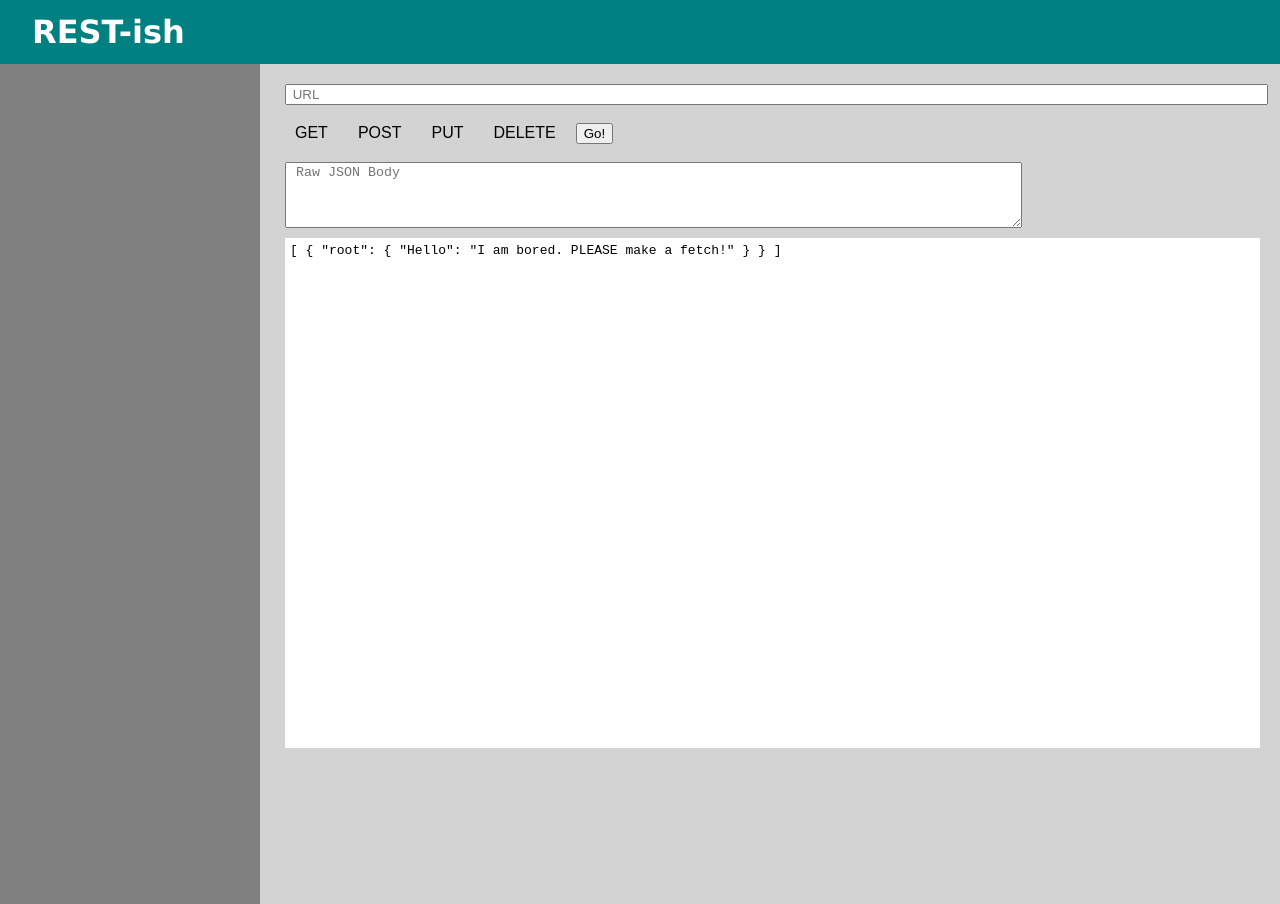
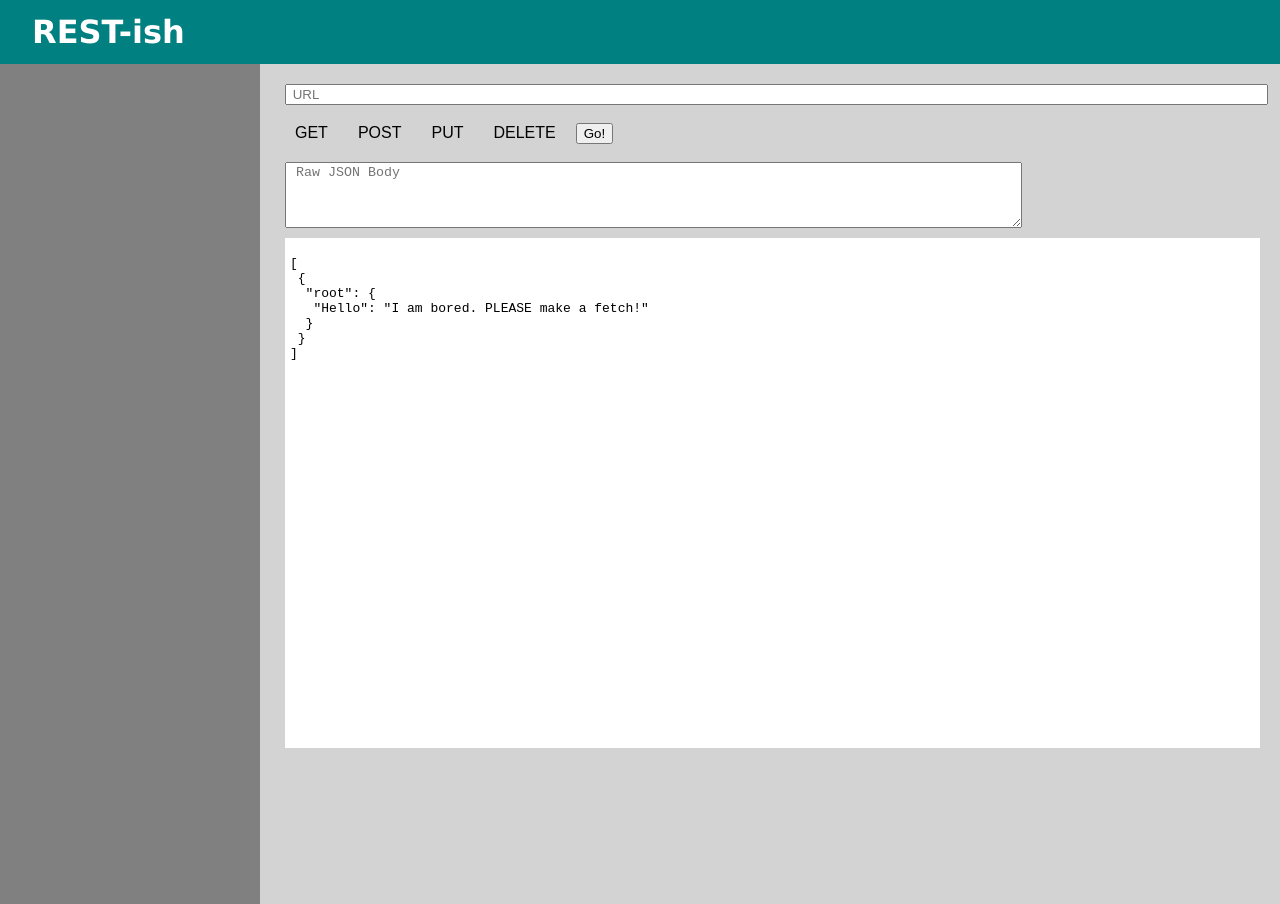
Before and after one commit to KatrinaCloyd/REST-y, a React app: page / in a window 1280 px wide. Shown: the top 904 px of the page. Built offline with nearby package versions, Linux system fonts and the light colour scheme.

Commit message:
made json results look better

```diff
--- a/src/components/elements/ResultsDisplay.jsx
+++ b/src/components/elements/ResultsDisplay.jsx
@@ -4,7 +4,9 @@ import style from '../app/app.css';
 export default function ResultsDisplay({ info }) {
     return (
         <section aria-label="jsonResults" className={style.results}>
-            {JSON.stringify(info, null, '\t')}
+            <pre>
+                {JSON.stringify(info, null, ' ')}
+            </pre>
         </section>
     )
 }
```
Also changed, not shown: 1 other file (tests, documents, lock files or other folders).
